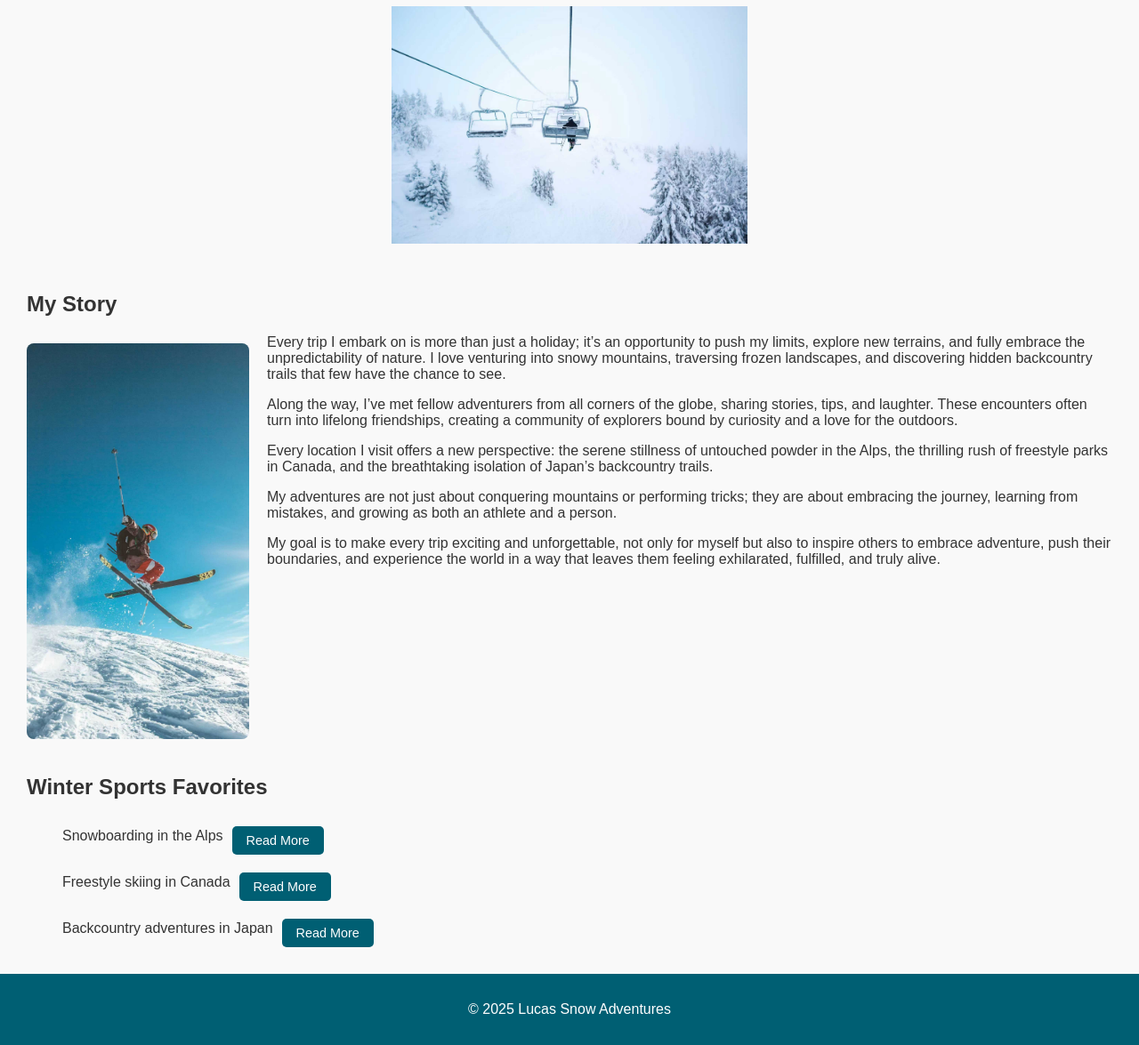
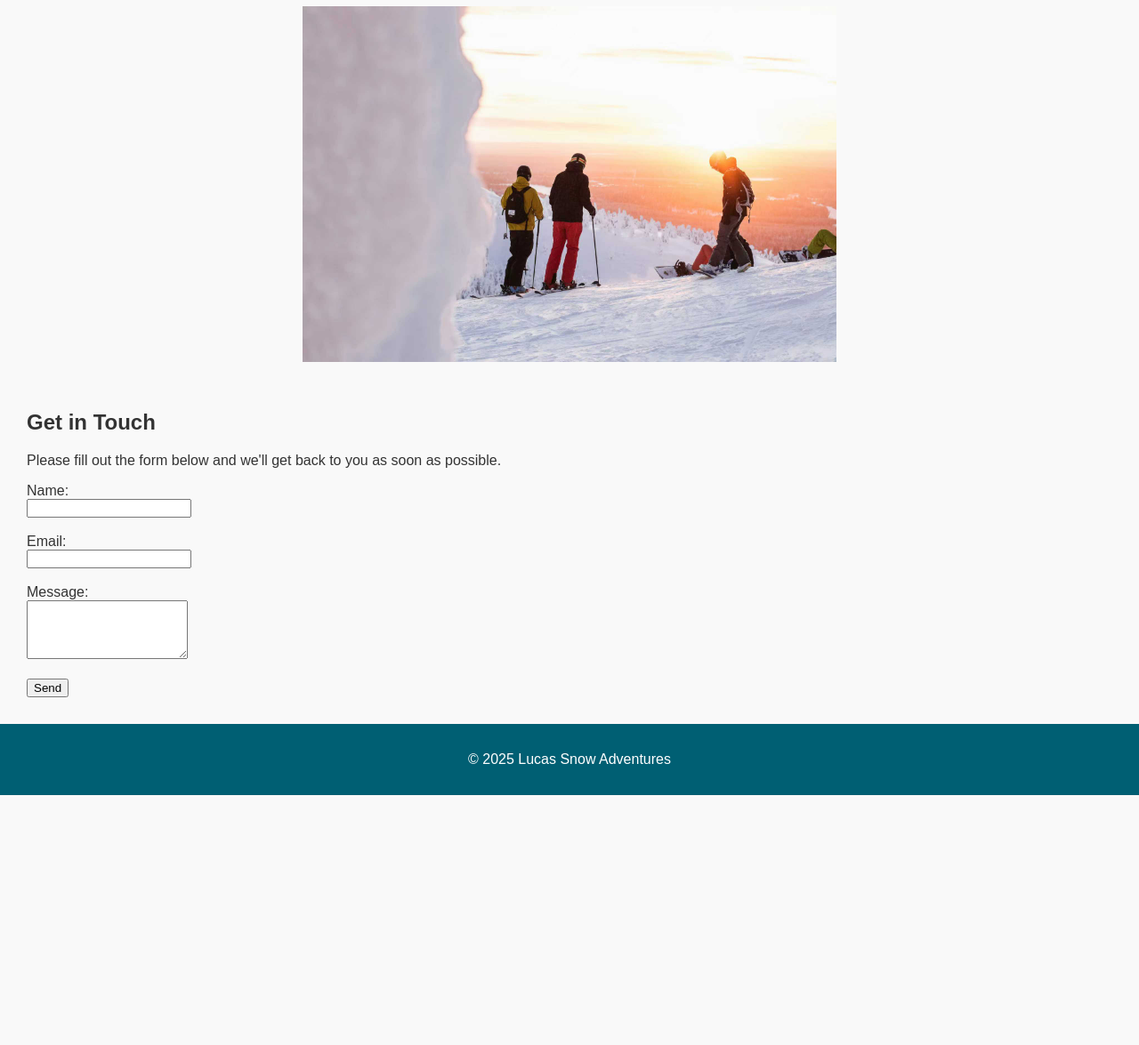
Before and after one commit to FinnCSG/WebDev, a plain HTML site: page website/pages/contact.html in a window 1280 px wide. Shown: the part 131-1306 px from the top of the page at 89% size. After the commit the page ends 1025 px from the top, so only its background shows below. Drawn offline with Linux system fonts and the light colour scheme.

Commit message:
Update contact.html

```diff
--- a/website/pages/contact.html
+++ b/website/pages/contact.html
@@ -2,7 +2,7 @@
 <html lang="en">
 <head>
     <meta charset="UTF-8">
-    <title>About Lucas Snow</title>
+    <title>Contact Lucas Snow</title>
     <link rel="stylesheet" href="../CSS/style.css">
 </head>
 <body>
@@ -17,32 +17,28 @@
     </nav>
 
     <main>
-        <!-- About Section -->
         <header>
-            <h1>About Lucas Snow</h1>
-            <img src="../Media/images/erik-odiin-YDB1P399ijc-unsplash.jpg"
-                 alt="Portrait of Lucas Snow wearing ski gear" width="400">
+            <h1>Contact Lucas Snow</h1>
+            <img src="../Media/images/ilya-shishikhin-H1YPQdvlHJ8-unsplash.jpg"
+                 alt="Snow-covered mountain background for contact page" width="600">
         </header>
 
-        <section class="story-section">
-            <h2>My Story</h2>
-            <img src="../Media/images/matthieu-petiard-Pf6e3o0GL4M-unsplash.jpg"
-                 alt="Lucas Snow skiing on a mountain slope" class="left-img">
+        <section>
+            <h2>Get in Touch</h2>
+            <p>Please fill out the form below and we'll get back to you as soon as possible.</p>
 
-            <p>Every trip I embark on is more than just a holiday; it’s an opportunity to push my limits, explore new terrains, and fully embrace the unpredictability of nature. I love venturing into snowy mountains, traversing frozen landscapes, and discovering hidden backcountry trails that few have the chance to see.</p>
-            <p>Along the way, I’ve met fellow adventurers from all corners of the globe, sharing stories, tips, and laughter. These encounters often turn into lifelong friendships, creating a community of explorers bound by curiosity and a love for the outdoors.</p>
-            <p>Every location I visit offers a new perspective: the serene stillness of untouched powder in the Alps, the thrilling rush of freestyle parks in Canada, and the breathtaking isolation of Japan’s backcountry trails.</p>
-            <p>My adventures are not just about conquering mountains or performing tricks; they are about embracing the journey, learning from mistakes, and growing as both an athlete and a person.</p>
-            <p>My goal is to make every trip exciting and unforgettable, not only for myself but also to inspire others to embrace adventure, push their boundaries, and experience the world in a way that leaves them feeling exhilarated, fulfilled, and truly alive.</p>
-        </section>
+            <form action="#" method="post">
+                <label for="name">Name:</label><br>
+                <input type="text" id="name" name="name" required><br><br>
 
-        <section>
-            <h2>Winter Sports Favorites</h2>
-            <ul>
-                <li class="favorite-item">Snowboarding in the Alps <button class="story-btn">Read More</button></li>
-                <li class="favorite-item">Freestyle skiing in Canada <button class="story-btn">Read More</button></li>
-                <li class="favorite-item">Backcountry adventures in Japan <button class="story-btn">Read More</button></li>
-            </ul>
+                <label for="email">Email:</label><br>
+                <input type="email" id="email" name="email" required><br><br>
+
+                <label for="message">Message:</label><br>
+                <textarea id="message" name="message" rows="4" required></textarea><br><br>
+
+                <button type="submit">Send</button>
+            </form>
         </section>
     </main>
 
```
